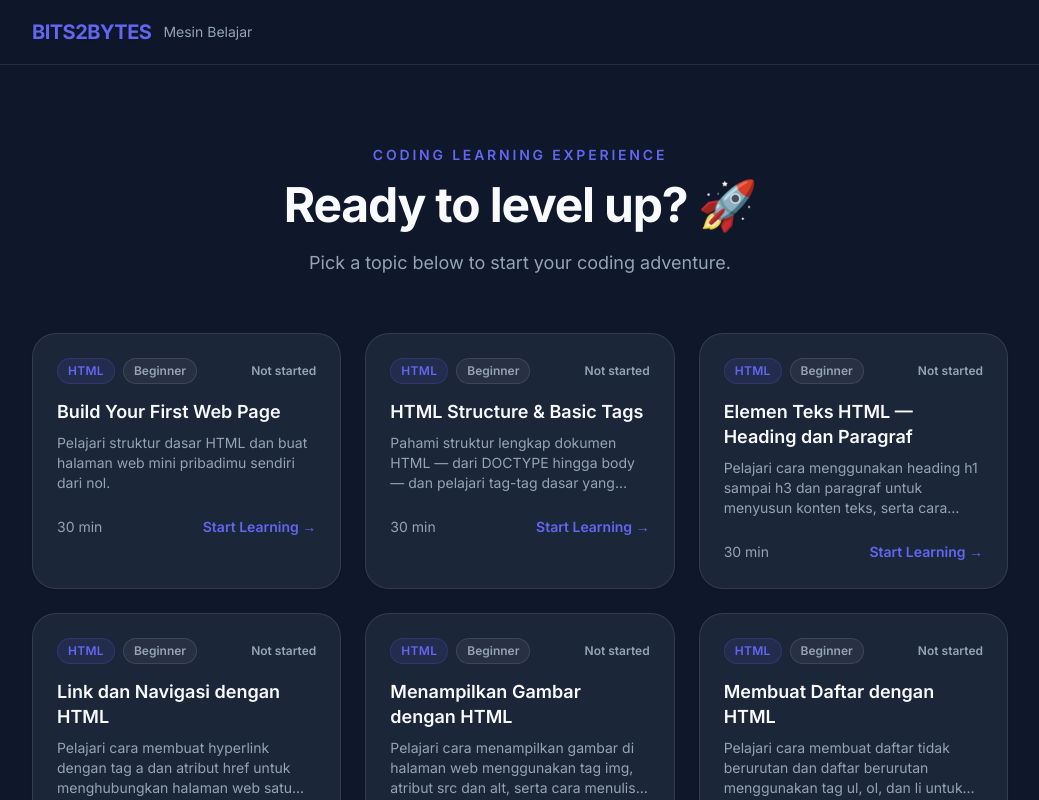
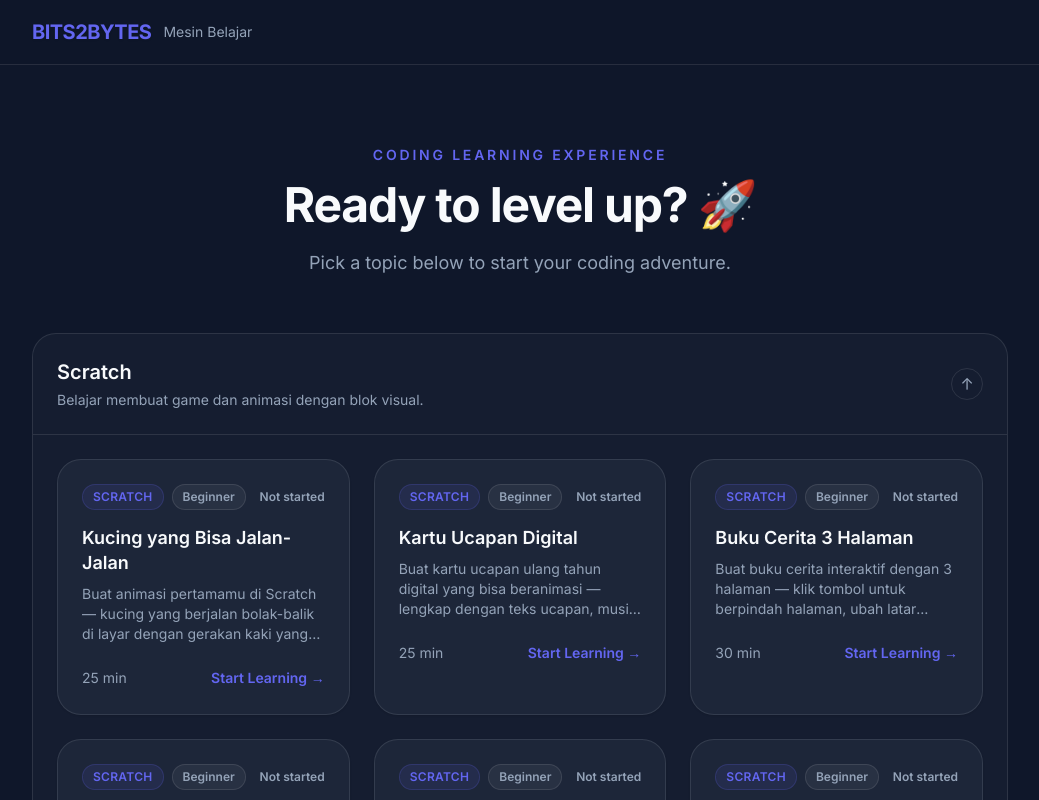
Before and after one commit to soKrizpy/bits2bytes-lesson-engine, a Next.js app: page / in a window 1280 px wide. Shown: the top 800 px of the page, without its empty margins (120-1159 px from the left). Built offline with nearby package versions, Linux system fonts and the light colour scheme; no server answers.

Commit message:
Add collapsible Scratch and web learning sections

```diff
--- a/src/components/TopicOverview/TopicOverview.tsx
+++ b/src/components/TopicOverview/TopicOverview.tsx
@@ -65,9 +65,37 @@ export function TopicOverview({ topics }: TopicOverviewProps) {
     };
   }, [topics]);
 
+  const sections = [
+    {
+      id: 'scratch',
+      title: 'Scratch',
+      description: 'Belajar membuat game dan animasi dengan blok visual.',
+      cards: cards.filter(({ entry }) => entry.category === 'scratch'),
+    },
+    {
+      id: 'web-development',
+      title: 'HTML, CSS & JavaScript',
+      description: 'Bangun fondasi untuk membuat website interaktif.',
+      cards: cards.filter(({ entry }) => entry.category !== 'scratch'),
+    },
+  ];
+
   return (
-    <div className="grid grid-cols-1 sm:grid-cols-2 lg:grid-cols-3 gap-5 sm:gap-6">
-      {cards.map(({ entry, lesson, state }) => {
+    <div className="flex flex-col gap-5">
+      {sections.map((section) => (
+        <details key={section.id} open className="group rounded-2xl border border-white/10 bg-card/40">
+          <summary className="flex cursor-pointer list-none items-center justify-between gap-4 p-5 marker:hidden focus-visible:outline-none focus-visible:ring-2 focus-visible:ring-focus focus-visible:ring-inset sm:p-6">
+            <span>
+              <span className="block text-lg font-semibold text-text-base sm:text-xl">{section.title}</span>
+              <span className="mt-1 block text-sm text-text-muted">{section.description}</span>
+            </span>
+            <span aria-hidden="true" className="flex h-8 w-8 shrink-0 items-center justify-center rounded-full border border-white/10 text-text-muted transition-transform group-open:rotate-180">
+              ↓
+            </span>
+          </summary>
+
+          <div className="grid grid-cols-1 gap-5 border-t border-white/10 p-4 sm:grid-cols-2 sm:gap-6 sm:p-6 lg:grid-cols-3">
+            {section.cards.map(({ entry, lesson, state }) => {
               const status = getStatus(state);
               const copy = STATUS_COPY[status];
 
@@ -75,15 +103,15 @@ export function TopicOverview({ topics }: TopicOverviewProps) {
                 <Link
                   key={entry.topicId}
                   href={`/lesson/${entry.topicId}`}
-            className="group flex min-h-64 flex-col bg-card/90 border border-white/10 rounded-2xl p-5 sm:p-6 space-y-4 shadow-sm shadow-black/10 hover:-translate-y-0.5 hover:border-primary/45 hover:shadow-lg hover:shadow-primary/10 transition-all duration-200 motion-reduce:transform-none motion-reduce:transition-none focus-visible:outline-none focus-visible:ring-2 focus-visible:ring-focus focus-visible:ring-offset-2 focus-visible:ring-offset-background"
+                  className="group flex min-h-64 flex-col space-y-4 rounded-2xl border border-white/10 bg-card/90 p-5 shadow-sm shadow-black/10 transition-all duration-200 hover:-translate-y-0.5 hover:border-primary/45 hover:shadow-lg hover:shadow-primary/10 motion-reduce:transform-none motion-reduce:transition-none focus-visible:outline-none focus-visible:ring-2 focus-visible:ring-focus focus-visible:ring-offset-2 focus-visible:ring-offset-background sm:p-6"
                   aria-label={`${copy.action}: ${lesson?.metadata.title ?? entry.topicId}`}
                 >
-            <div className="flex items-center justify-between gap-2 flex-wrap">
-              <div className="flex items-center gap-2 flex-wrap">
-                <span className="text-xs font-semibold bg-primary/10 text-primary border border-primary/20 px-2.5 py-1 rounded-full uppercase tracking-wide">
+                  <div className="flex flex-wrap items-center justify-between gap-2">
+                    <div className="flex flex-wrap items-center gap-2">
+                      <span className="rounded-full border border-primary/20 bg-primary/10 px-2.5 py-1 text-xs font-semibold uppercase tracking-wide text-primary">
                         {lesson?.metadata.category ?? entry.category}
                       </span>
-                <span className="text-xs font-semibold border px-2.5 py-1 rounded-full capitalize bg-white/5 text-text-muted border-white/10">
+                      <span className="rounded-full border border-white/10 bg-white/5 px-2.5 py-1 text-xs font-semibold capitalize text-text-muted">
                         {lesson?.metadata.level ?? entry.level}
                       </span>
                     </div>
@@ -93,25 +121,20 @@ export function TopicOverview({ topics }: TopicOverviewProps) {
                   </div>
 
                   <div>
-              <h2 className="text-text-base font-semibold text-lg leading-snug">
-                {lesson?.metadata.title ?? entry.topicId}
-              </h2>
-              <p className="text-text-muted text-sm mt-2 line-clamp-3">
-                {lesson?.metadata.description ?? 'Open this topic to start learning.'}
-              </p>
+                    <h2 className="text-lg font-semibold leading-snug text-text-base">{lesson?.metadata.title ?? entry.topicId}</h2>
+                    <p className="mt-2 line-clamp-3 text-sm text-text-muted">{lesson?.metadata.description ?? 'Open this topic to start learning.'}</p>
                   </div>
 
-            <div className="flex items-center justify-between gap-3 text-sm mt-auto pt-2">
-              <span className="text-text-muted">
-                {lesson?.metadata.estimatedTime !== undefined ? `${lesson.metadata.estimatedTime} min` : 'Self-paced'}
-              </span>
-              <span className="text-primary font-semibold group-hover:translate-x-1 transition-transform duration-200 motion-reduce:transform-none motion-reduce:transition-none">
-                {copy.action} <span aria-hidden="true">→</span>
-              </span>
+                  <div className="mt-auto flex items-center justify-between gap-3 pt-2 text-sm">
+                    <span className="text-text-muted">{lesson?.metadata.estimatedTime !== undefined ? `${lesson.metadata.estimatedTime} min` : 'Self-paced'}</span>
+                    <span className="font-semibold text-primary transition-transform duration-200 group-hover:translate-x-1 motion-reduce:transform-none">{copy.action} <span aria-hidden="true">→</span></span>
                   </div>
                 </Link>
               );
             })}
           </div>
+        </details>
+      ))}
+    </div>
   );
 }
```
Lines whose indentation alone changed are shown as unchanged.
